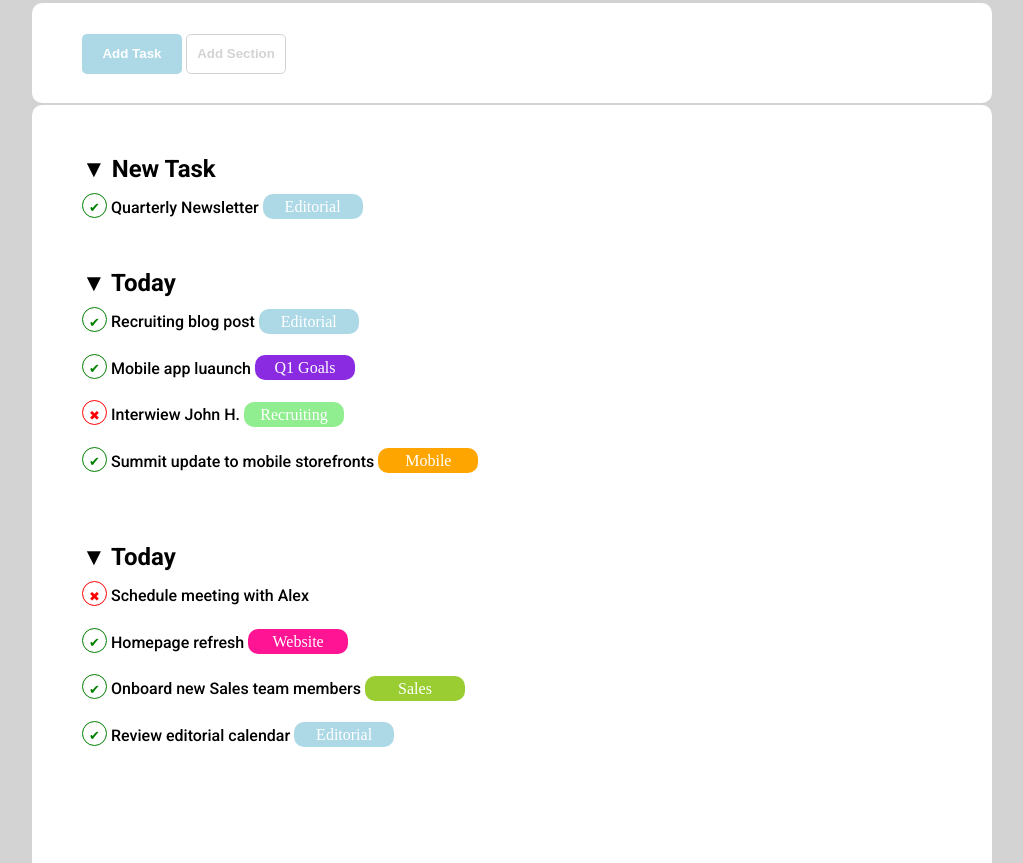
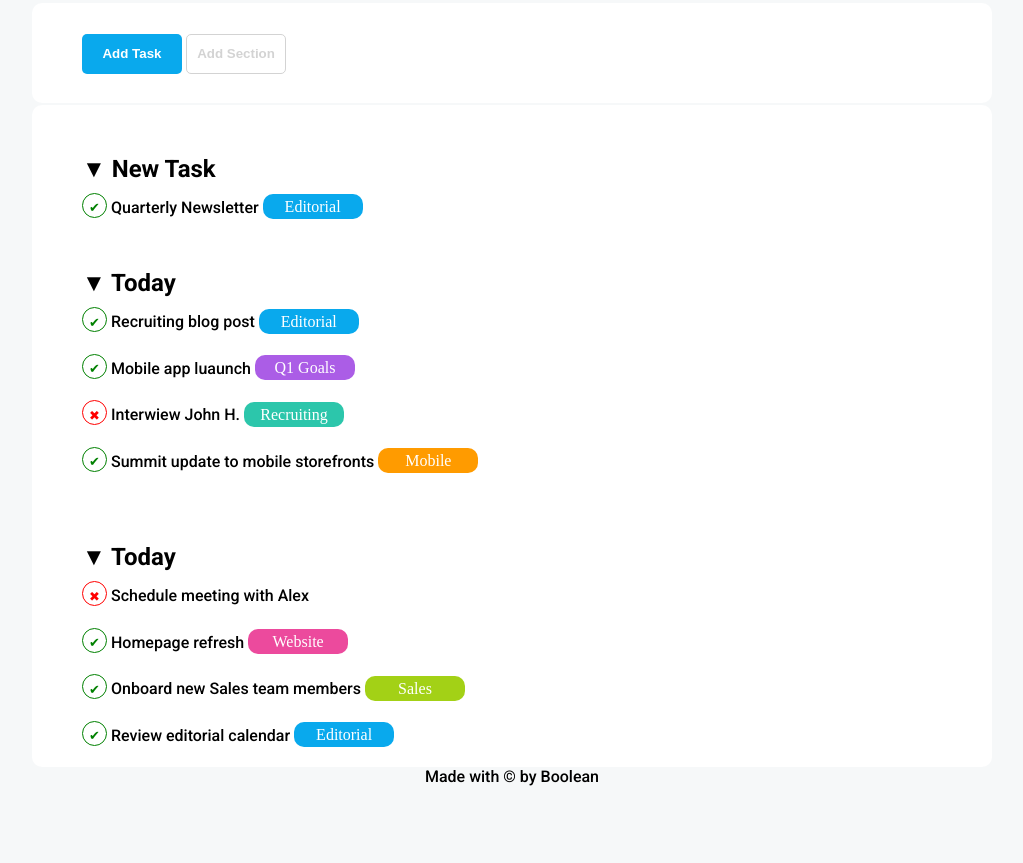
Before and after one commit to Ilthepriest/html-css-toboolist, a plain HTML site: page index.html in a window 1280 px wide. Shown: the part 177-1040 px from the top of the page, without its empty margins (128-1151 px from the left). After the commit the page ends 963 px from the top, so only its background shows below. Drawn offline with Linux system fonts and the light colour scheme.

Commit message:
add footer and var(color)

```diff
--- a/css/style.css
+++ b/css/style.css
@@ -1,3 +1,13 @@
+:root{
+    --blue: #09A9ED;
+    --violet: #AB5DE6;
+    --lightgreen: #2CC6AB;
+    --orange: #FF9B00;
+    --pink: #EC4A9D;
+    --yellowgreen: #A3D116;
+    --lightgrey: #F6F8F9;
+}
+
 *{
     margin: 0px;
     padding: 0px;
@@ -5,7 +15,7 @@
 }
 
 body{
-    background-color: lightgray;
+    background-color: var(--lightgrey);
 }
 
 header{
@@ -42,7 +52,7 @@ nav{
 }
 
 .button1{
-    background-color: lightblue;
+    background-color: var(--blue);
     border-radius: 5px;
     border: 0px;
     margin-left: 50px;
@@ -66,7 +76,6 @@ nav{
 
 .contenuto{
     width: 75%;
-    height: 1000px;
     margin: 0 auto;
     background-color: white;
     margin-top: 0.1rem;
@@ -131,25 +140,30 @@ h2{
 
 .coloreviola
 {
-    background-color: blueviolet;
+    background-color: var(--violet);
 }
 
 .colorearancione{
-    background-color: orange;
+    background-color: var(--orange);
 }
 
 .coloreverde{
-    background-color: lightgreen;
+    background-color: var(--lightgreen);
 }
 
 .coloreblu{
-    background-color: lightblue;
+    background-color: var(--blue);
 }
 
 .coloregiallo{
-    background-color: yellowgreen;
+    background-color: var(--yellowgreen);
 }
 
 .colorerosa{
-    background-color: deeppink;
+    background-color: var(--pink);
 }
+
+footer{
+    font-family: 'Roboto', sans-serif;
+    text-align: center;
+}
--- a/index.html
+++ b/index.html
@@ -70,8 +70,12 @@
         </div>
 
     </main>
+
+    <!-- Inizio footer -->
     <footer>
-
+        <p>
+            Made with &copy; by Boolean
+          </p>
     </footer>
 </body>
 </html>
```
